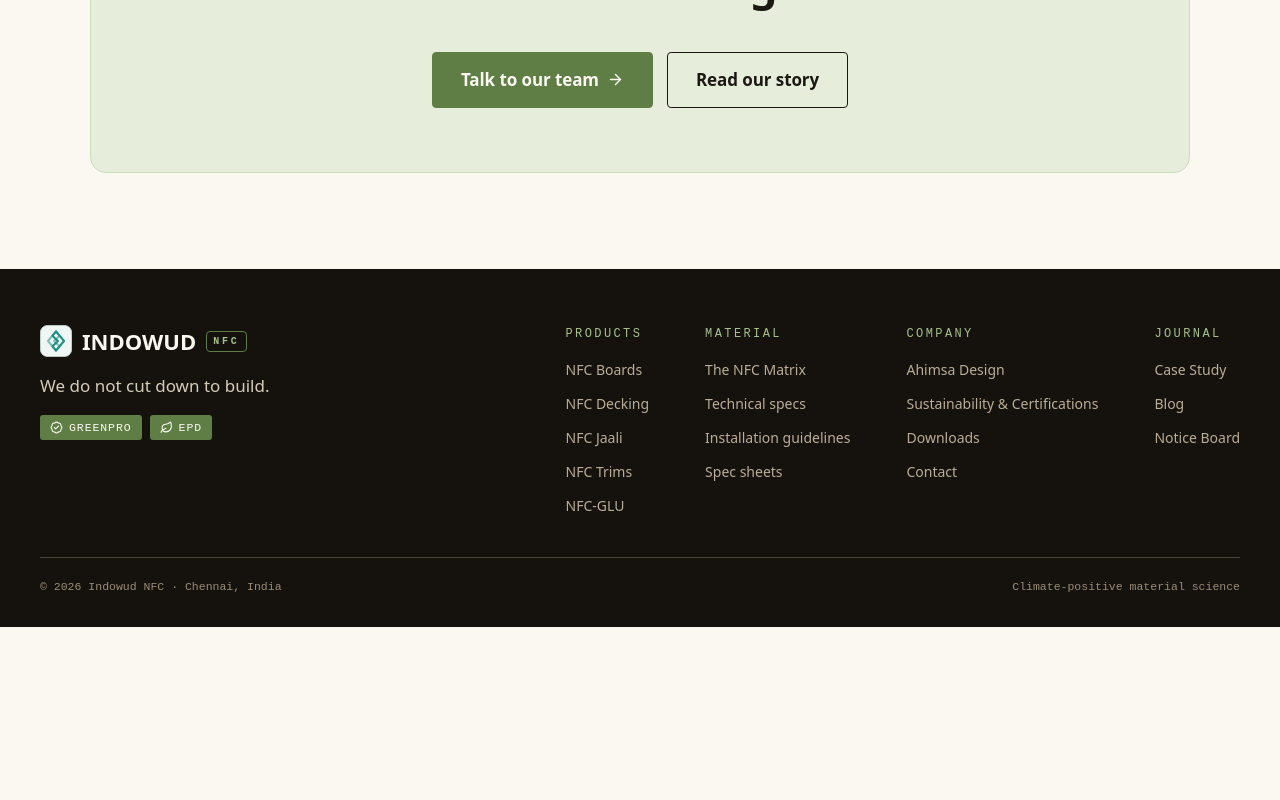
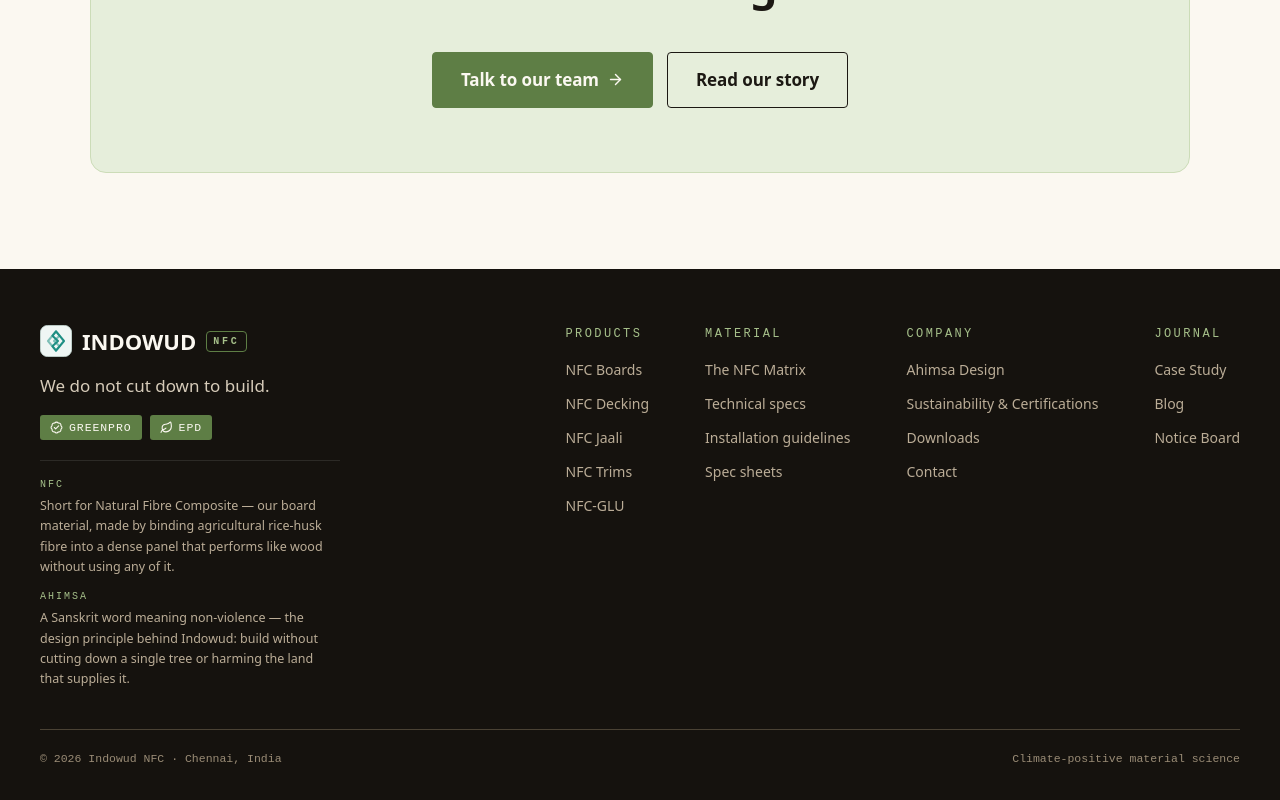
Before and after one commit to join2AJ/India_0_Wud, a React (Vite) app: page /case-study in a window 1280 px wide. Shown: the part 4202-5002 px from the top of the page. Before the commit the page ends 4829 px from the top, so only its background shows below. Built offline with nearby package versions, Linux system fonts and the light colour scheme.

Commit message:
Add NFC and Ahimsa definitions to the footer glossary

```diff
--- a/src/components/Footer.jsx
+++ b/src/components/Footer.jsx
@@ -44,10 +44,25 @@ export default function Footer() {
             <p className="font-heading text-[17px] leading-snug text-sand-200 mb-4.5">
               We do not cut down to build.
             </p>
-            <div className="flex gap-2 flex-wrap">
+            <div className="flex gap-2 flex-wrap mb-5">
               <Badge tone="cert" icon={<BadgeCheck size={13} strokeWidth={2} />}>GreenPro</Badge>
               <Badge tone="cert" icon={<Leaf size={13} strokeWidth={2} />}>EPD</Badge>
             </div>
+
+            <dl className="space-y-3 border-t border-white/10 pt-4">
+              <div>
+                <dt className="font-mono text-[10px] uppercase tracking-[0.2em] text-leaf-300">NFC</dt>
+                <dd className="mt-1 text-[12.5px] leading-relaxed text-sand-300">
+                  Short for Natural Fibre Composite — our board material, made by binding agricultural rice-husk fibre into a dense panel that performs like wood without using any of it.
+                </dd>
+              </div>
+              <div>
+                <dt className="font-mono text-[10px] uppercase tracking-[0.2em] text-leaf-300">Ahimsa</dt>
+                <dd className="mt-1 text-[12.5px] leading-relaxed text-sand-300">
+                  A Sanskrit word meaning non-violence — the design principle behind Indowud: build without cutting down a single tree or harming the land that supplies it.
+                </dd>
+              </div>
+            </dl>
           </div>
 
           <div className="flex flex-wrap gap-14 ml-auto">
```
